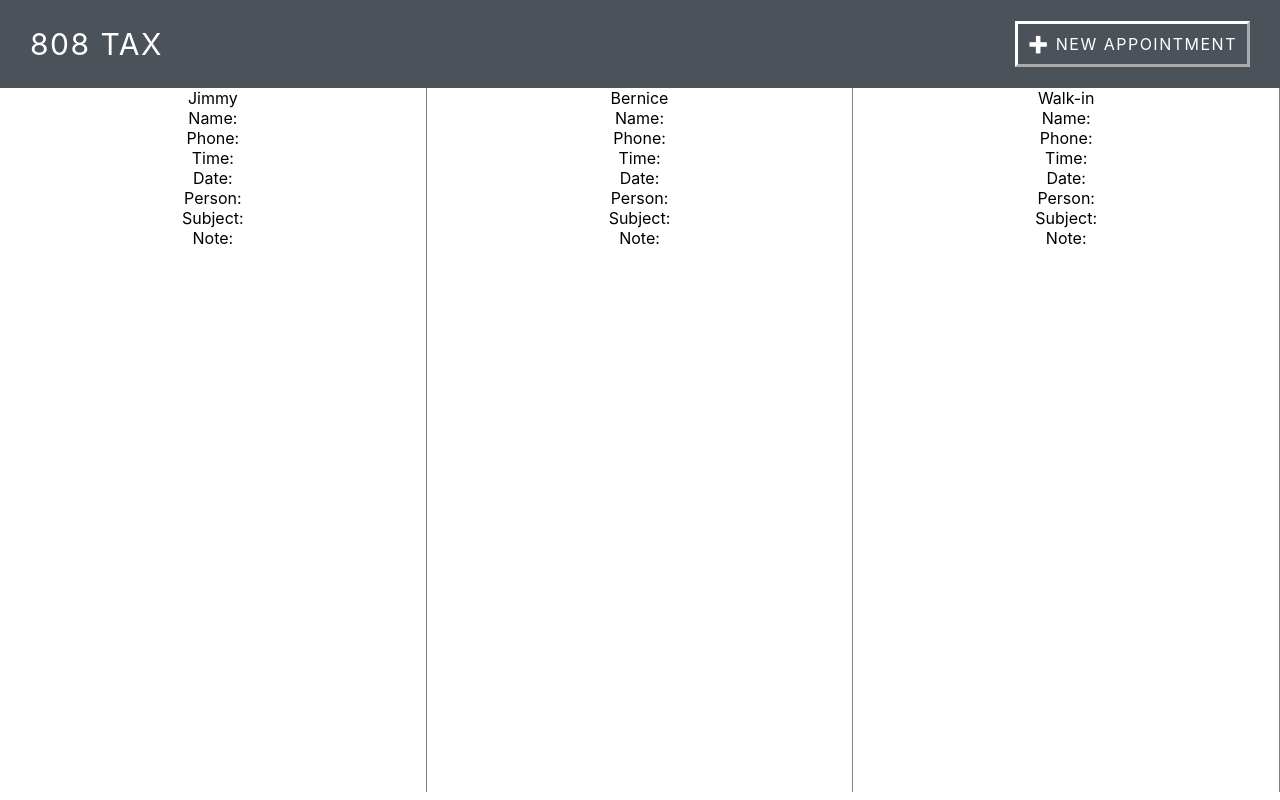
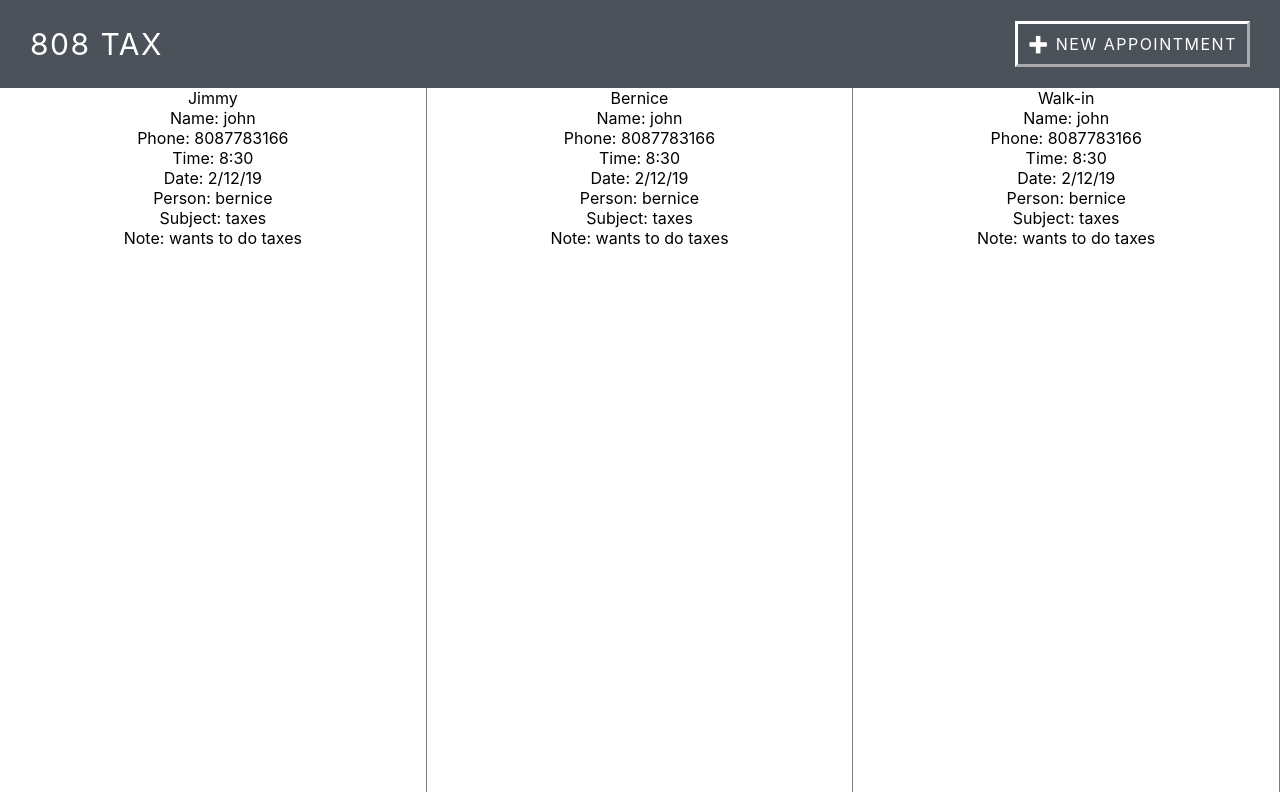
Before and after one commit to IsaiahHarris/808-Tax-Scheduling, a React (Create React App) app: page / in a window 1280 px wide. Built offline with nearby package versions, Linux system fonts and the light colour scheme; no server answers.

Commit message:
populate cards

```diff
--- a/src/Appointment/index.js
+++ b/src/Appointment/index.js
@@ -1,20 +1,18 @@
-import React, { Component } from 'react';
+import React from 'react';
 import './Apoointment.scss';
 
-class Appointment extends Component {
-  render() {
-    return (
-      <div className="appointment-container">
-        <div className="name">Name:</div>
-        <div className="phone">Phone:</div>
-        <div className="time">Time:</div>
-        <div className="date">Date:</div>
-        <div className="person">Person:</div>
-        <div className="subject">Subject:</div>
-        <div className="note">Note:</div>
-      </div>
-    );
-  }
-}
+const Appointment = props => {
+  return (
+    <div className="appointment-container">
+      <div className="name">Name: {props.name}</div>
+      <div className="phone">Phone: {props.phone}</div>
+      <div className="time">Time: {props.time}</div>
+      <div className="date">Date: {props.date}</div>
+      <div className="person">Person: {props.person}</div>
+      <div className="subject">Subject: {props.subject}</div>
+      <div className="note">Note: {props.note}</div>
+    </div>
+  );
+};
 
 export default Appointment;
--- a/src/AppointmentList/index.js
+++ b/src/AppointmentList/index.js
@@ -16,7 +16,15 @@ class AppointmentList extends Component {
         {this.props.appointments.map((appointment, i) => {
           return (
             <div key={i} className="appointment-list-container">
-              <Appointment name={appointment.name} />
+              <Appointment
+                name={appointment.name}
+                phone={appointment.phone}
+                time={appointment.time}
+                date={appointment.date}
+                subject={appointment.subject}
+                note={appointment.note}
+                person={appointment.person}
+              />
             </div>
           );
         })}
```
